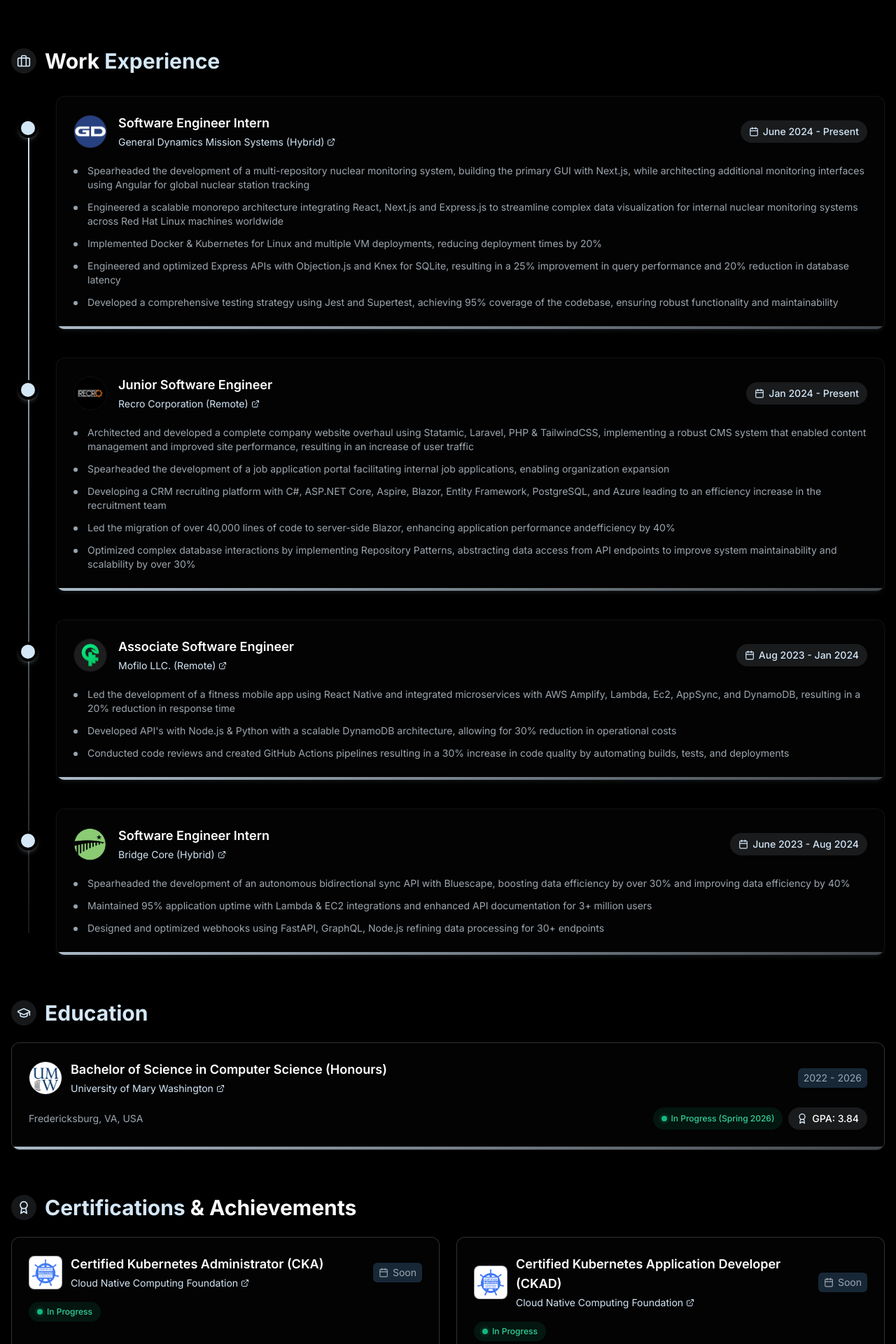
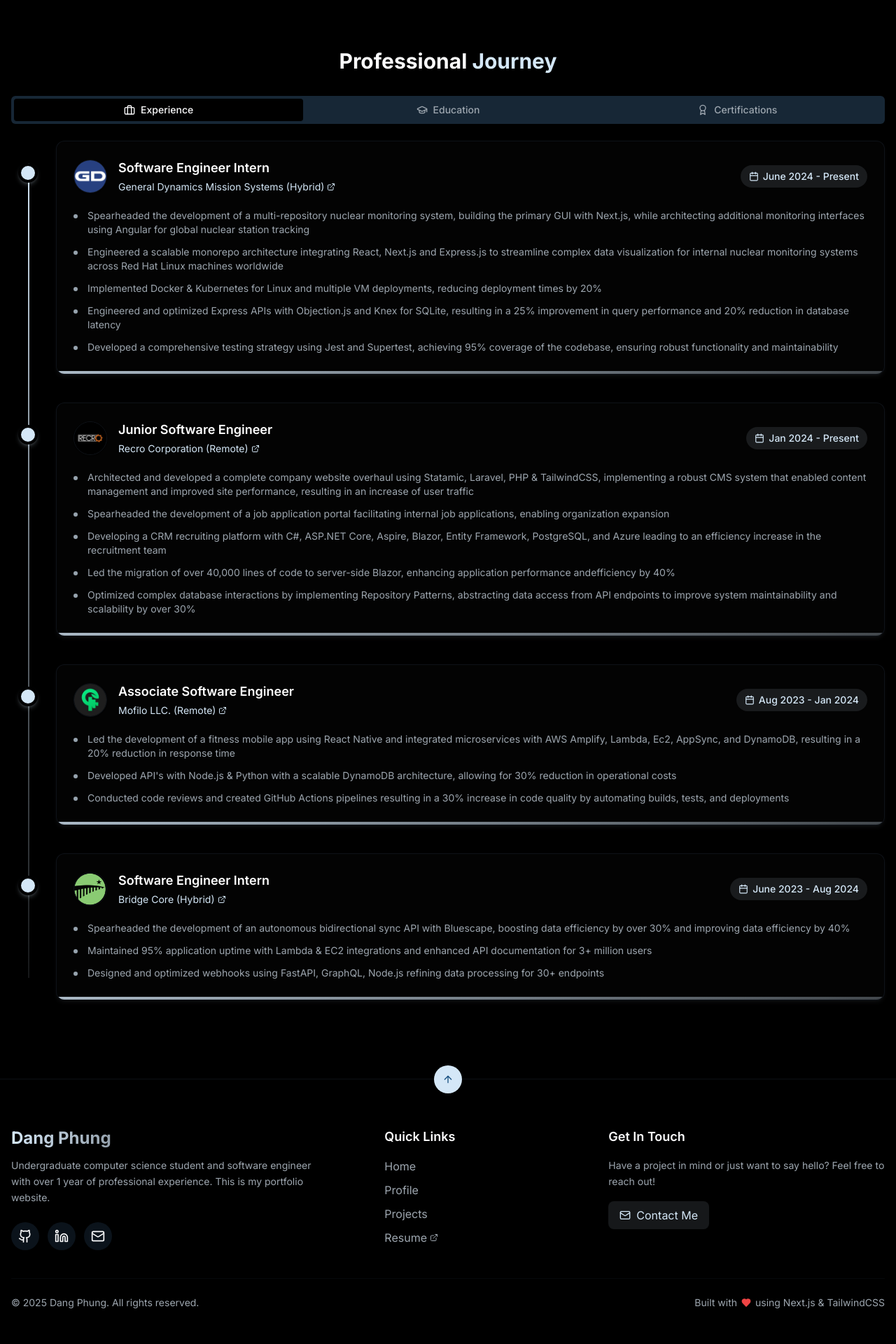
Before and after one commit to dangphung4/portfolio-2025, a Next.js app: page /profile in a window 1280 px wide. Shown: the part 1880-3800 px from the top of the page at 70% size. Built offline with nearby package versions, Linux system fonts and the light colour scheme.

Commit message:
feat: section out profile to tabs

```diff
--- a/app/profile/page.tsx
+++ b/app/profile/page.tsx
@@ -1,8 +1,6 @@
 import About from "@/components/profile/about"
-import Experience from "@/components/profile/experience"
-import Education from "@/components/profile/education"
 import ProfileSkills from "@/components/profile/skills"
-import Certifications from "@/components/profile/certifications"
+import ProfileTabs from "@/components/profile/ProfileTabs"
 import { Toaster } from "@/components/ui/toaster"
 
 export default function ProfilePage() {
@@ -11,9 +9,7 @@
       <div className="container mx-auto px-4 py-12">
         <About />
         <ProfileSkills />
-        <Experience />
-        <Education />
-        <Certifications />
+        <ProfileTabs />
       </div>
       <Toaster />
     </main>
--- /dev/null
+++ b/components/profile/ProfileTabs.tsx
@@ -0,0 +1,60 @@
+"use client"
+
+import { useRef } from "react"
+import { motion, useInView } from "framer-motion"
+import { Tabs, TabsContent, TabsList, TabsTrigger } from "@/components/ui/tabs"
+import { Briefcase, GraduationCap, Award } from "lucide-react"
+import Education from "./education"
+import Experience from "./experience"
+import Certifications from "./certifications"
+
+export default function ProfileTabs() {
+  const ref = useRef(null)
+  const isInView = useInView(ref, { once: true, margin: "-100px" })
+
+  return (
+    <section className="mb-16" ref={ref}>
+      <motion.div
+        initial={{ opacity: 0, y: 20 }}
+        animate={isInView ? { opacity: 1, y: 0 } : {}}
+        transition={{ duration: 0.5 }}
+        className="mb-8"
+      >
+        <h2 className="text-2xl md:text-3xl font-bold text-center mb-8">
+          Professional <span className="text-primary">Journey</span>
+        </h2>
+
+        <Tabs defaultValue="experience" className="w-full">
+          <TabsList className="grid w-full grid-cols-3 mb-6">
+            <TabsTrigger value="experience" className="flex items-center gap-2">
+              <Briefcase className="h-4 w-4" />
+              <span className="hidden sm:inline">Experience</span>
+            </TabsTrigger>
+            <TabsTrigger value="education" className="flex items-center gap-2">
+              <GraduationCap className="h-4 w-4" />
+              <span className="hidden sm:inline">Education</span>
+            </TabsTrigger>
+            <TabsTrigger value="certifications" className="flex items-center gap-2">
+              <Award className="h-4 w-4" />
+              <span className="hidden sm:inline">Certifications</span>
+            </TabsTrigger>
+          </TabsList>
+
+          <div className="mt-6">
+            <TabsContent value="experience" forceMount={true} className="data-[state=inactive]:hidden data-[state=active]:block">
+              <Experience />
+            </TabsContent>
+
+            <TabsContent value="education" forceMount={true} className="data-[state=inactive]:hidden data-[state=active]:block">
+              <Education />
+            </TabsContent>
+
+            <TabsContent value="certifications" forceMount={true} className="data-[state=inactive]:hidden data-[state=active]:block">
+              <Certifications />
+            </TabsContent>
+          </div>
+        </Tabs>
+      </motion.div>
+    </section>
+  )
+}
--- a/components/profile/certifications.tsx
+++ b/components/profile/certifications.tsx
@@ -1,7 +1,7 @@
 "use client"
 
 import { useRef } from "react"
-import { motion, useInView } from "framer-motion"
+import { motion } from "framer-motion"
 import { config } from "@/lib/config"
 import { Card, CardContent } from "@/components/ui/card"
 import { Award, ExternalLink, Calendar, Trophy } from "lucide-react"
@@ -10,32 +10,15 @@
 
 export default function Certifications() {
   const ref = useRef(null)
-  const isInView = useInView(ref, { once: true, margin: "-100px" })
 
   return (
-    <section className="mb-16">
-      <motion.div
-        className="flex items-center gap-3 mb-6"
-        initial={{ opacity: 0, y: 20 }}
-        animate={isInView ? { opacity: 1, y: 0 } : {}}
-        transition={{ duration: 0.5 }}
-        ref={ref}
-      >
-        <div className="bg-primary/10 p-2 rounded-full">
-          <Award className="h-5 w-5 text-primary" />
-        </div>
-        <h2 className="text-2xl md:text-3xl font-bold">
-          <span className="text-primary">Certifications</span> & Achievements
-        </h2>
-      </motion.div>
-
-      <div className="grid grid-cols-1 md:grid-cols-2 gap-6">
+    <div className="grid grid-cols-1 md:grid-cols-2 gap-6" ref={ref}>
       {config.about.certificationsAndAchievements.map((cert, index) => (
         <motion.div
           key={index}
           initial={{ opacity: 0, y: 30 }}
-            animate={isInView ? { opacity: 1, y: 0 } : {}}
-            transition={{ duration: 0.5, delay: 0.2 + index * 0.1 }}
+          animate={{ opacity: 1, y: 0 }}
+          transition={{ duration: 0.5, delay: 0.1 * index }}
         >
           <Card className="border-primary/20 hover:border-primary/50 transition-colors overflow-hidden h-full">
             <CardContent className="p-0 h-full flex flex-col">
@@ -110,6 +93,5 @@
         </motion.div>
       ))}
     </div>
-    </section>
   )
 }
--- a/components/profile/education.tsx
+++ b/components/profile/education.tsx
@@ -1,41 +1,24 @@
 "use client"
 
 import { useRef } from "react"
-import { motion, useInView } from "framer-motion"
+import { motion } from "framer-motion"
 import { config } from "@/lib/config"
 import { Card, CardContent } from "@/components/ui/card"
-import { GraduationCap, ExternalLink, Award } from "lucide-react"
+import { ExternalLink, Award } from "lucide-react"
 import Image from "next/image"
 import Link from "next/link"
 
 export default function Education() {
   const ref = useRef(null)
-  const isInView = useInView(ref, { once: true, margin: "-100px" })
 
   return (
-    <section className="mb-16">
-      <motion.div
-        className="flex items-center gap-3 mb-6"
-        initial={{ opacity: 0, y: 20 }}
-        animate={isInView ? { opacity: 1, y: 0 } : {}}
-        transition={{ duration: 0.5 }}
-        ref={ref}
-      >
-        <div className="bg-primary/10 p-2 rounded-full">
-          <GraduationCap className="h-5 w-5 text-primary" />
-        </div>
-        <h2 className="text-2xl md:text-3xl font-bold">
-          <span className="text-primary">Education</span>
-        </h2>
-      </motion.div>
-
-      <div className="space-y-8">
+    <div className="space-y-8" ref={ref}>
       {config.about.educationDetails.map((education, index) => (
         <motion.div
           key={index}
           initial={{ opacity: 0, y: 30 }}
-            animate={isInView ? { opacity: 1, y: 0 } : {}}
-            transition={{ duration: 0.5, delay: 0.2 + index * 0.1 }}
+          animate={{ opacity: 1, y: 0 }}
+          transition={{ duration: 0.5, delay: 0.1 * index }}
         >
           <Card className="border-primary/20 hover:border-primary/50 transition-colors overflow-hidden">
             <CardContent className="p-0">
@@ -97,6 +80,5 @@
         </motion.div>
       ))}
     </div>
-    </section>
   )
 }
--- a/components/profile/experience.tsx
+++ b/components/profile/experience.tsx
@@ -1,35 +1,18 @@
 "use client"
 
 import { useRef } from "react"
-import { motion, useInView } from "framer-motion"
+import { motion } from "framer-motion"
 import { config } from "@/lib/config"
 import { Card, CardContent } from "@/components/ui/card"
-import { Briefcase, ExternalLink, Calendar } from "lucide-react"
+import { ExternalLink, Calendar } from "lucide-react"
 import Image from "next/image"
 import Link from "next/link"
 
 export default function Experience() {
   const ref = useRef(null)
-  const isInView = useInView(ref, { once: true, margin: "-100px" })
 
   return (
-    <section className="mb-16">
-      <motion.div
-        className="flex items-center gap-3 mb-8"
-        initial={{ opacity: 0, y: 20 }}
-        animate={isInView ? { opacity: 1, y: 0 } : {}}
-        transition={{ duration: 0.5 }}
-        ref={ref}
-      >
-        <div className="bg-primary/10 p-2 rounded-full">
-          <Briefcase className="h-5 w-5 text-primary" />
-        </div>
-        <h2 className="text-2xl md:text-3xl font-bold">
-          Work <span className="text-primary">Experience</span>
-        </h2>
-      </motion.div>
-
-      <div className="relative">
+    <div className="relative" ref={ref}>
       {/* Timeline line */}
       <div className="absolute left-6 top-8 bottom-8 w-0.5 bg-gradient-to-b from-primary via-primary/50 to-primary/10 hidden md:block" />
 
@@ -38,8 +21,8 @@
           <motion.div
             key={index}
             initial={{ opacity: 0, y: 30 }}
-              animate={isInView ? { opacity: 1, y: 0 } : {}}
-              transition={{ duration: 0.5, delay: 0.2 + index * 0.1 }}
+            animate={{ opacity: 1, y: 0 }}
+            transition={{ duration: 0.5, delay: 0.1 * index }}
             className="relative"
           >
             {/* Timeline dot */}
@@ -100,6 +83,5 @@
         ))}
       </div>
     </div>
-    </section>
   )
 }
--- /dev/null
+++ b/components/ui/tabs.tsx
@@ -0,0 +1,55 @@
+"use client"
+
+import * as React from "react"
+import * as TabsPrimitive from "@radix-ui/react-tabs"
+
+import { cn } from "@/lib/utils"
+
+const Tabs = TabsPrimitive.Root
+
+const TabsList = React.forwardRef<
+  React.ElementRef<typeof TabsPrimitive.List>,
+  React.ComponentPropsWithoutRef<typeof TabsPrimitive.List>
+>(({ className, ...props }, ref) => (
+  <TabsPrimitive.List
+    ref={ref}
+    className={cn(
+      "inline-flex h-10 items-center justify-center rounded-md bg-muted p-1 text-muted-foreground",
+      className
+    )}
+    {...props}
+  />
+))
+TabsList.displayName = TabsPrimitive.List.displayName
+
+const TabsTrigger = React.forwardRef<
+  React.ElementRef<typeof TabsPrimitive.Trigger>,
+  React.ComponentPropsWithoutRef<typeof TabsPrimitive.Trigger>
+>(({ className, ...props }, ref) => (
+  <TabsPrimitive.Trigger
+    ref={ref}
+    className={cn(
+      "inline-flex items-center justify-center whitespace-nowrap rounded-sm px-3 py-1.5 text-sm font-medium ring-offset-background transition-all focus-visible:outline-none focus-visible:ring-2 focus-visible:ring-ring focus-visible:ring-offset-2 disabled:pointer-events-none disabled:opacity-50 data-[state=active]:bg-background data-[state=active]:text-foreground data-[state=active]:shadow-sm",
+      className
+    )}
+    {...props}
+  />
+))
+TabsTrigger.displayName = TabsPrimitive.Trigger.displayName
+
+const TabsContent = React.forwardRef<
+  React.ElementRef<typeof TabsPrimitive.Content>,
+  React.ComponentPropsWithoutRef<typeof TabsPrimitive.Content>
+>(({ className, ...props }, ref) => (
+  <TabsPrimitive.Content
+    ref={ref}
+    className={cn(
+      "ring-offset-background focus-visible:outline-none focus-visible:ring-2 focus-visible:ring-ring focus-visible:ring-offset-2 data-[state=inactive]:hidden",
+      className
+    )}
+    {...props}
+  />
+))
+TabsContent.displayName = TabsPrimitive.Content.displayName
+
+export { Tabs, TabsList, TabsTrigger, TabsContent }
--- a/package.json
+++ b/package.json
@@ -9,8 +9,10 @@
     "lint": "next lint"
   },
   "dependencies": {
+    "@radix-ui/react-tabs": "^1.1.3",
     "@radix-ui/react-toast": "^1.2.6",
     "class-variance-authority": "^0.7.1",
+    "clsx": "^2.1.1",
     "framer-motion": "^10.16.4",
     "keen-slider": "^6.8.6",
     "lucide-react": "^0.294.0",
```
Also changed, not shown: 1 other file (tests, documents, lock files or other folders). Lines whose indentation alone changed are shown as unchanged.
